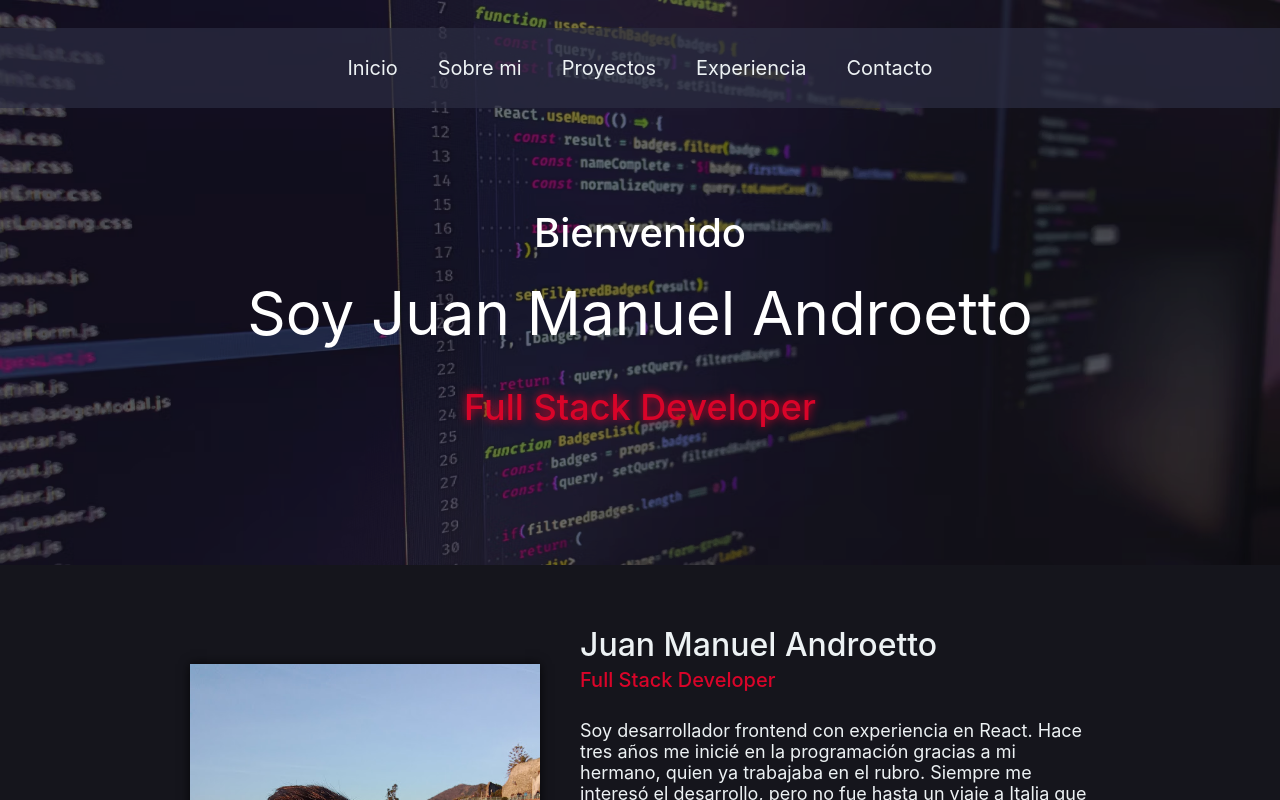
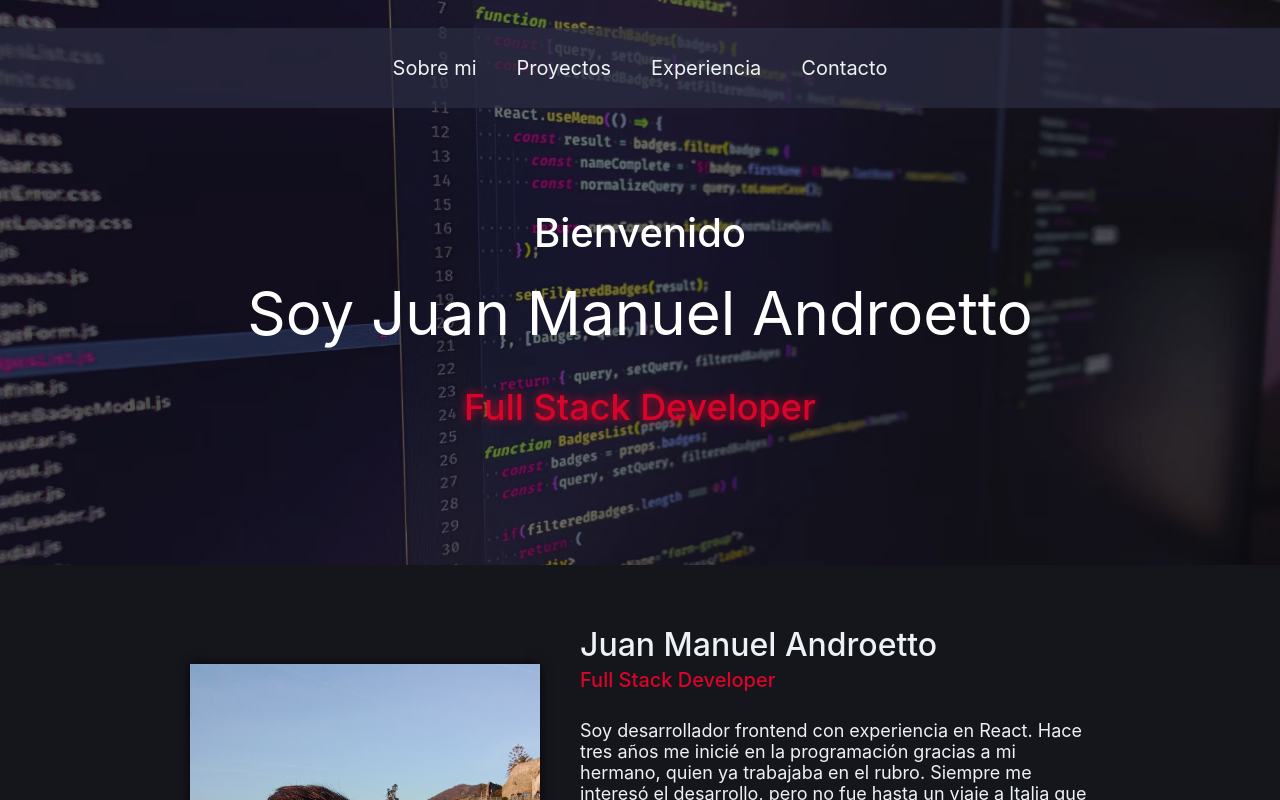
Before and after one commit to androettojuan/portfolio, a React (Create React App) app: page / in a window 1280 px wide. Shown: the top 800 px of the page. Built offline with nearby package versions, Linux system fonts and the light colour scheme.

Commit message:
fix menu

```diff
--- a/src/components/Header/Header.js
+++ b/src/components/Header/Header.js
@@ -8,9 +8,6 @@ const Header = () => {
     <div className="Header">
       <div className="container-header">
         <div>
-          <a className="link" href="#home">
-            Inicio
-          </a>
           <a className="link" href="#about">
             Sobre mi
           </a>
@@ -31,14 +28,14 @@ const Header = () => {
       {showMenu && (
         <div className="div-menu">
           <div className="link-container">
-            <a className="link-menu" href="#home">
-              Inicio
-            </a>
             <a className="link-menu" href="#about">
               Sobre mi
             </a>
             <a className="link-menu" href="#portfolio">
               Proyectos
+            </a>
+            <a className="link-menu" href="#experience">
+              Experiencia
             </a>
             <a className="link-menu" href="#contact">
               Contacto
```
